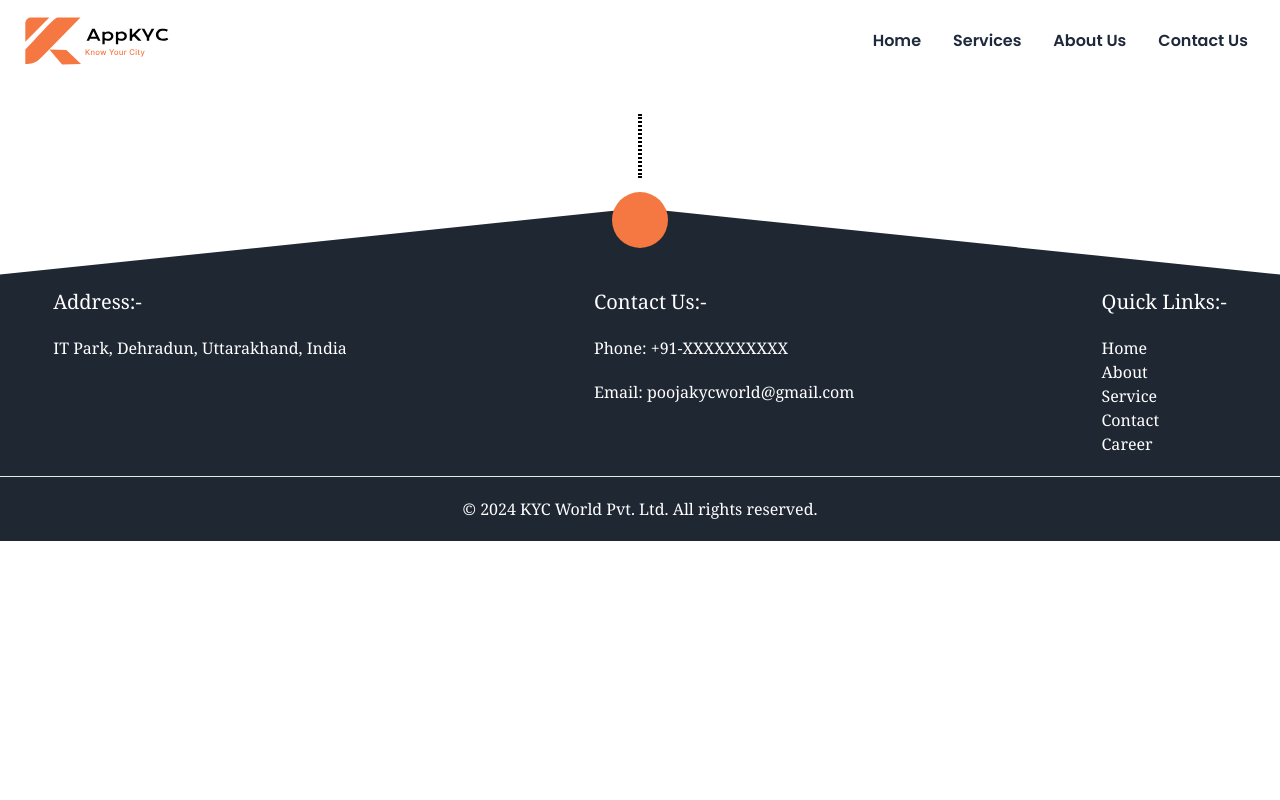
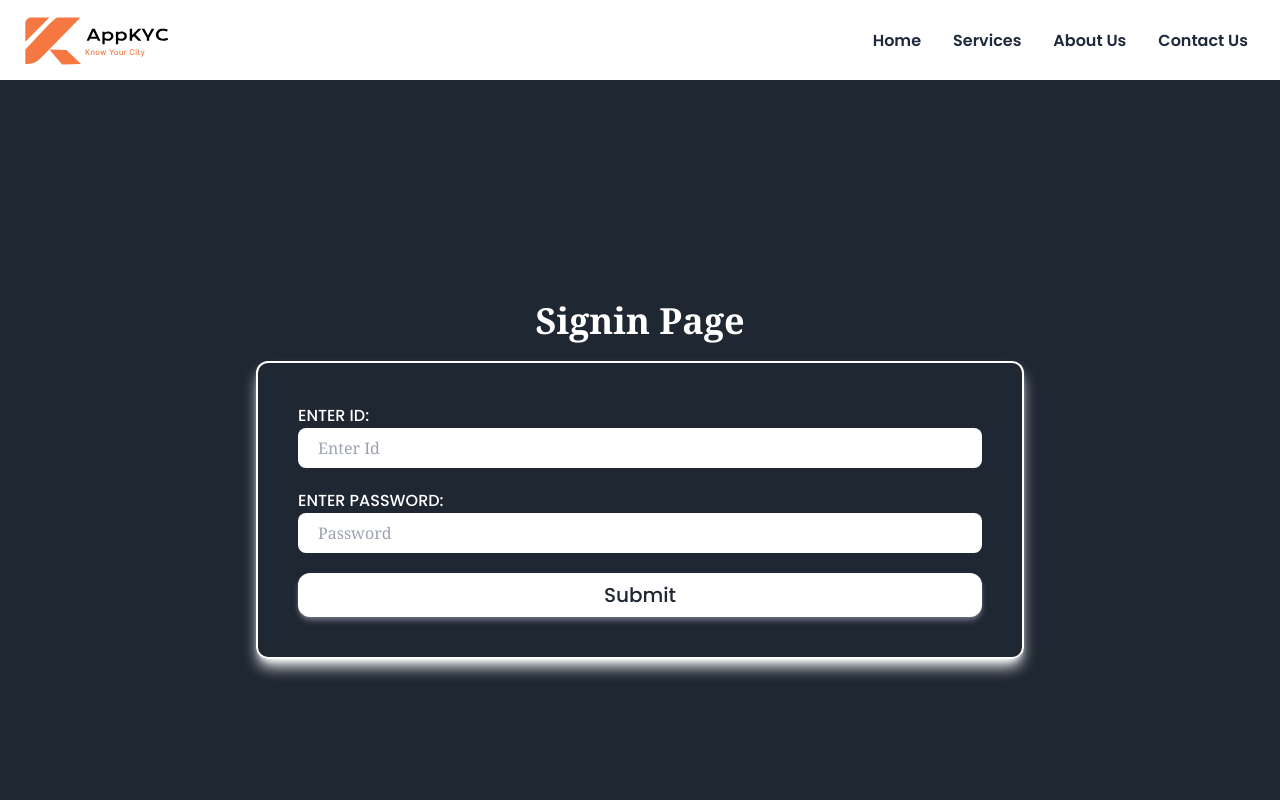
Before and after one commit to Av-Akshay/appKyc, a React (Vite) app: page /admin-console in a window 1280 px wide. Shown: the top 800 px of the page. Built offline with nearby package versions, Linux system fonts and the light colour scheme.

Commit message:
feat: add signin functionality with error handeling

```diff
--- a/package.json
+++ b/package.json
@@ -10,14 +10,16 @@
     "preview": "vite preview"
   },
   "dependencies": {
+    "@reduxjs/toolkit": "^2.5.0",
     "aos": "^2.3.4",
+    "axios": "^1.7.9",
     "react": "^18.3.1",
     "react-dom": "^18.3.1",
     "react-hook-form": "^7.52.2",
     "react-icons": "^5.2.1",
     "react-redux": "^9.2.0",
     "react-router-dom": "^6.26.0",
-    "redux-toolkit": "^1.1.2",
+    "redux-persist": "^6.0.0",
     "tailwind-clip-path": "^1.0.0",
     "tailwindcss-textshadow": "^2.1.3"
   },
--- a/src/App.jsx
+++ b/src/App.jsx
@@ -58,7 +58,7 @@ function App() {
             }
           />
           <Route
-            path="/sign-up"
+            path="/admin-console"
             element={
               <Suspense fallback={<Loader />}>
                 <SignUp />
--- a/src/components/Input.jsx
+++ b/src/components/Input.jsx
@@ -7,7 +7,7 @@ const Input = React.forwardRef(function Input(
   return (
     <div className="w-full">
       {label ? (
-        <label className="text-white font-poppinsMedium uppercase ">
+        <label className="text-white font-poppinsMedium uppercase max-sm:text-sm">
           {label}
         </label>
       ) : (
--- /dev/null
+++ b/src/hooks/useSignup.js
@@ -0,0 +1,80 @@
+import { useState } from "react";
+import { useForm } from "react-hook-form";
+import { useNavigate } from "react-router-dom";
+import { useDispatch } from "react-redux";
+
+import axiosInstance from "../utils/axiosInstance";
+import { addToken } from "../store/slice";
+
+const useSignup = () => {
+  const dispatch = useDispatch();
+  const navigate = useNavigate();
+  //  const dispatch = useDispatch();
+
+  const [message, setMessage] = useState(null);
+  const [loading, setLoading] = useState(false);
+  const [data, setData] = useState(null);
+
+  const {
+    handleSubmit,
+    register,
+    formState: { errors },
+    reset,
+  } = useForm();
+
+  const submitForm = async (data) => {
+    setMessage("");
+    setLoading(true);
+    try {
+      const response = await axiosInstance.post("auth/login", data);
+      console.log(response);
+      if (response?.status === 201) {
+        dispatch(addToken(response?.data?.token));
+        navigate("/");
+      }
+    } catch (err) {
+      if (err.response) {
+        // Handle specific HTTP status codes
+        switch (err.response.status) {
+          case 400:
+            setMessage("Bad Request: Please check your input.");
+            break;
+          case 401:
+            setMessage("Unauthorized: Invalid credentials.");
+            break;
+          case 403:
+            setMessage("Forbidden: You do not have access.");
+            break;
+          case 404:
+            setMessage("Not Found: The requested resource is unavailable.");
+            break;
+          case 500:
+            setMessage("Internal Server Error: Please try again later.");
+            break;
+          default:
+            setMessage(err.response.data.message || "Something went wrong!");
+            break;
+        }
+      } else if (err.request) {
+        // Request was made but no response was received
+        setMessage("No response received from server. Please try again.");
+      } else {
+        // Something else happened
+        setMessage(err.message || "An unexpected error occurred.");
+      }
+    } finally {
+      setLoading(false);
+    }
+  };
+
+  return {
+    handleSubmit,
+    register,
+    submitForm,
+    message,
+    errors,
+    loading,
+  };
+};
+
+export default useSignup;
--- a/src/main.jsx
+++ b/src/main.jsx
@@ -2,9 +2,16 @@ import { StrictMode } from "react";
 import { createRoot } from "react-dom/client";
 import App from "./App.jsx";
 import "./index.css";
+import { Provider } from "react-redux";
+import { store, persister } from "./store/store.js";
+import { PersistGate } from "redux-persist/integration/react";
 
 createRoot(document.getElementById("root")).render(
   <StrictMode>
-    <App />
+    <Provider store={store}>
+      <PersistGate persistor={persister}>
+        <App />
+      </PersistGate>
+    </Provider>
   </StrictMode>
 );
--- a/src/pages/SignUp.jsx
+++ b/src/pages/SignUp.jsx
@@ -1,40 +1,60 @@
 import React from "react";
+
 import Input from "../components/Input.jsx";
-import Button from "../components/Button.jsx";
+import useSignup from "../hooks/useSignup.js";
 
 const SignUp = () => {
+  const { errors, handleSubmit, message, register, submitForm } = useSignup();
   return (
-    <div className="w-full min-h-[90vh] flex flex-col items-center justify-center bg-light py-5 ">
-      <h1 className="text-4xl font-bold text-white mt-10 font-serif ">
-        Signup Page{" "}
-      </h1>
-      <div className="w-1/2 p-10 bg-gray-200 rounded-xl my-5">
-        <form className="flex flex-col gap-5" action="">
+    <div className="w-full h-screen flex flex-col items-center justify-center bg-section-background gap-5">
+      {message ? (
+        <h1 className="text-4xl font-bold  text-red-500 mt-10 font-serif ">
+          {message}
+        </h1>
+      ) : (
+        <h1 className="text-4xl font-bold  text-white mt-10 font-serif ">
+          Signin Page
+        </h1>
+      )}
+
+      <div className="w-3/5 p-10 rounded-xl mb-10 border-2 border-white shadow-lg shadow-white max-sm:w-4/5">
+        <form
+          onSubmit={handleSubmit(submitForm)}
+          className="flex flex-col gap-5"
+          action=""
+        >
           <Input
-            label={"Enter Your name:-"}
-            type={"text"}
-            placeholder={"Name"}
-            className={
-              "capitalize border-b-2 border-black rounded-lg bg-transparent"
-            }
+            label={"Enter Id:"}
+            type={"email"}
+            placeholder={"Enter Id"}
+            className="rounded-lg"
+            {...register("ID", {
+              required: "ID is required.",
+            })}
           />
+          {errors.ID && (
+            <p className="error-message text-red-500">{errors?.ID?.message}</p>
+          )}
           <Input
-            label={"Enter Your Email:-"}
-            type={"email"}
-            placeholder={"Email"}
-            className={"border-b-2 border-black rounded-lg bg-transparent"}
-          />
-          <Input
-            label={"Enter Your Password:-"}
+            label={"Enter Password:"}
             type={"Password"}
             placeholder={"Password"}
-            className={"border-b-2 border-black rounded-lg bg-transparent"}
+            className="rounded-lg"
+            {...register("password", {
+              required: "Password is required.",
+            })}
           />
-          <Button
+          {errors.password && (
+            <p className="error-message text-red-500">
+              {errors?.password?.message}
+            </p>
+          )}
+          <button
             type="submit"
-            text={"Submit"}
-            className={"w-full bg-light !text-white"}
-          />
+            className={`py-2 text-xl rounded-xl font-poppinsMedium shadow-md capitalize shadow-gray-500 bg-white text-section-background `}
+          >
+            Submit
+          </button>
         </form>
       </div>
     </div>
--- /dev/null
+++ b/src/store/slice.js
@@ -0,0 +1,15 @@
+import { createSlice } from "@reduxjs/toolkit";
+
+const kycSlice = createSlice({
+  name: "kyc",
+  initialState: {
+    token: "",
+  },
+  reducers: {
+    addToken: (state, action) => {
+      state.token = action.payload;
+    },
+  },
+});
+export const { addToken } = kycSlice.actions;
+export default kycSlice.reducer;
--- /dev/null
+++ b/src/store/store.js
@@ -0,0 +1,34 @@
+import reducer from "./slice";
+import { configureStore } from "@reduxjs/toolkit";
+
+import {
+  persistStore,
+  persistReducer,
+  FLUSH,
+  REHYDRATE,
+  PAUSE,
+  PERSIST,
+  PURGE,
+  REGISTER,
+} from "redux-persist";
+import storage from "redux-persist/lib/storage";
+
+const persistConfig = {
+  key: "root",
+  storage,
+};
+
+const persistedReducer = persistReducer(persistConfig, reducer);
+
+const store = configureStore({
+  reducer: persistedReducer,
+  middleware: (GetDefaultMiddleware) =>
+    GetDefaultMiddleware({
+      serializableCheck: {
+        ignoreActions: [FLUSH, REHYDRATE, PAUSE, PERSIST, PURGE, REGISTER],
+      },
+    }),
+});
+
+let persister = persistStore(store);
+export { store, persister };
--- /dev/null
+++ b/src/utils/axiosInstance.js
@@ -0,0 +1,37 @@
+import axios from "axios";
+
+// Create an Axios instance
+const axiosInstance = axios.create({
+  baseURL: "http://localhost:8000/api/",
+  headers: {
+    Accept: "application/json",
+    "Content-Type": "application/json", // Default headers (optional)
+  },
+});
+
+// Add interceptors if needed
+axiosInstance.interceptors.request.use(
+  (config) => {
+    // Modify request config before sending, like adding auth token
+    const token = localStorage.getItem("kycToken"); // Example token
+    if (token) {
+      config.headers.Authorization = `Bearer ${token}`;
+    }
+    return config;
+  },
+  (error) => Promise.reject(error)
+);
+
+axiosInstance.interceptors.response.use(
+  (response) => response,
+  (error) => {
+    // Handle errors globally (optional)
+    if (error.response && error.response.status === 401) {
+      // Handle unauthorized errors, like redirecting to login
+      // e.g., logoutUser();
+    }
+    return Promise.reject(error);
+  }
+);
+
+export default axiosInstance;
```
Also changed, not shown: 1 other file (tests, documents, lock files or other folders).
